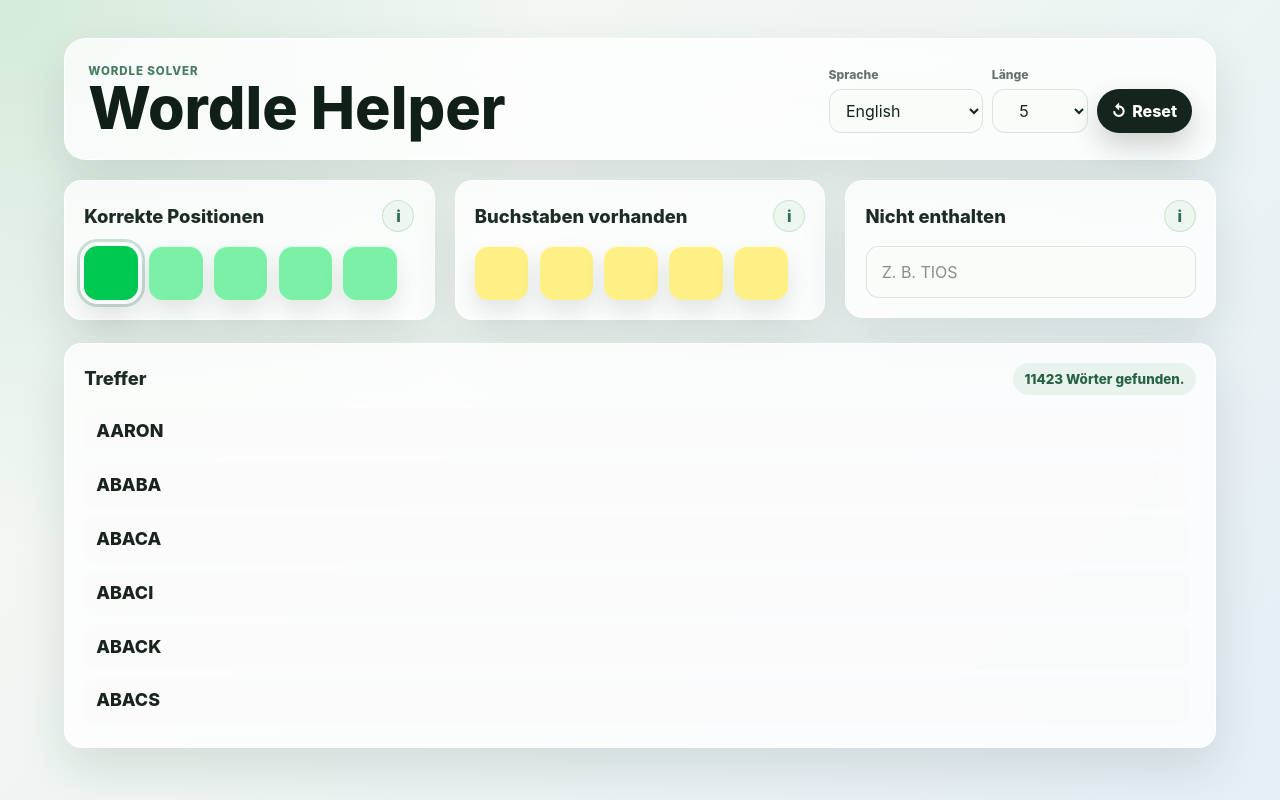
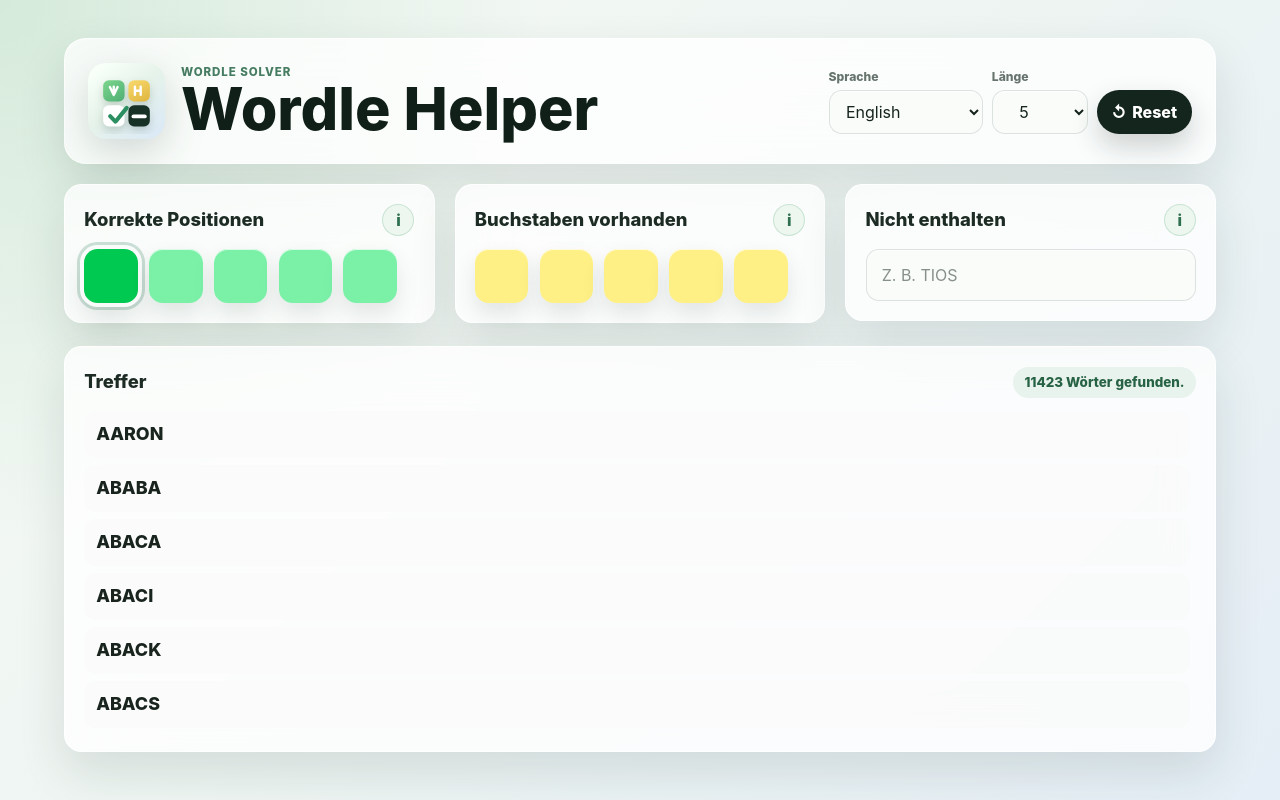
Before and after one commit to noxone/wordle-helper, a website built with Vite: page index.html in a window 1280 px wide. Built offline with nearby package versions, Linux system fonts and the light colour scheme.

Commit message:
Add icon

```diff
--- a/index.html
+++ b/index.html
@@ -4,13 +4,18 @@
   <meta charset="UTF-8" />
   <title>Wordle Helper</title>
   <meta name="viewport" content="width=device-width, initial-scale=1.0" />
+  <link rel="icon" type="image/svg+xml" href="/favicon.svg" />
+  <link rel="apple-touch-icon" href="/logo.svg" />
 </head>
 <body>
 <main class="app-shell">
   <header class="app-header">
-    <div class="title-group">
-      <span class="eyebrow">Wordle Solver</span>
-      <h1>Wordle Helper</h1>
+    <div class="brand">
+      <img src="/logo.svg" alt="" class="brand-logo" width="72" height="72" aria-hidden="true" />
+      <div class="title-group">
+        <span class="eyebrow">Wordle Solver</span>
+        <h1>Wordle Helper</h1>
+      </div>
     </div>
 
     <div class="toolbar" aria-label="Einstellungen">
--- a/src/style.css
+++ b/src/style.css
@@ -60,10 +60,6 @@
     padding: clamp(1rem, 3vw, 1.45rem);
 }
 
-.title-group {
-    min-width: 0;
-}
-
 .eyebrow {
     display: block;
     color: #467c61;
@@ -81,7 +77,7 @@
 
 h1 {
     color: #102019;
-    font-size: clamp(2rem, 6vw, 3.7rem);
+    font-size: clamp(1.85rem, 6vw, 3.7rem);
     font-weight: 850;
     line-height: 0.95;
     letter-spacing: 0;
@@ -91,6 +87,25 @@
     color: #1c2b23;
     font-size: clamp(1rem, 2.4vw, 1.15rem);
     font-weight: 780;
+}
+
+.brand {
+    display: flex;
+    min-width: 0;
+    align-items: center;
+    gap: clamp(0.75rem, 2vw, 1rem);
+}
+
+.brand-logo {
+    width: clamp(3.4rem, 13vw, 4.8rem);
+    height: clamp(3.4rem, 13vw, 4.8rem);
+    flex: 0 0 auto;
+    border-radius: 1.1rem;
+    filter: drop-shadow(0 0.75rem 1.2rem rgba(24, 49, 38, 0.18));
+}
+
+.title-group {
+    min-width: 0;
 }
 
 .toolbar {
```
Also changed, not shown: public/favicon.svg (added), public/logo.svg (added).
